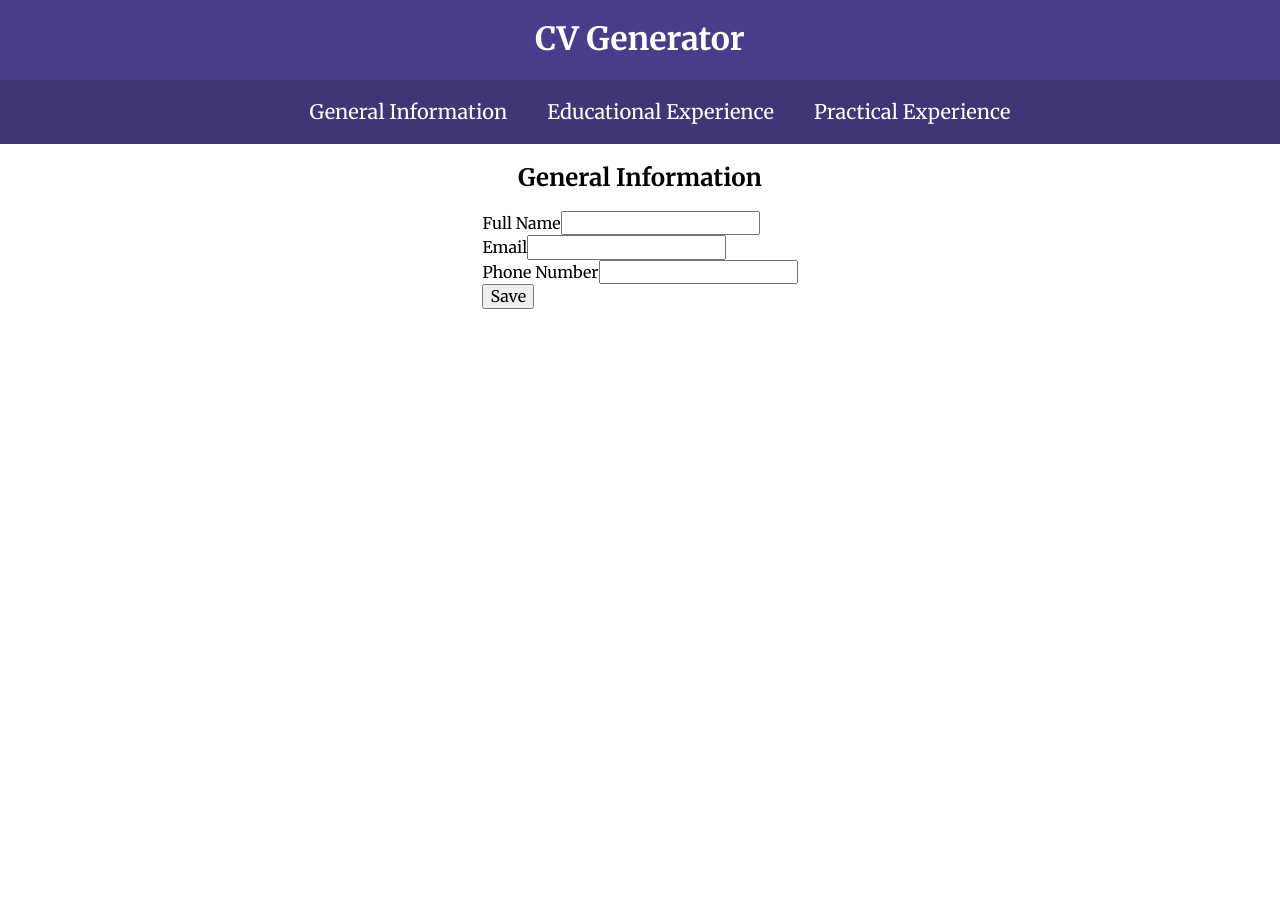
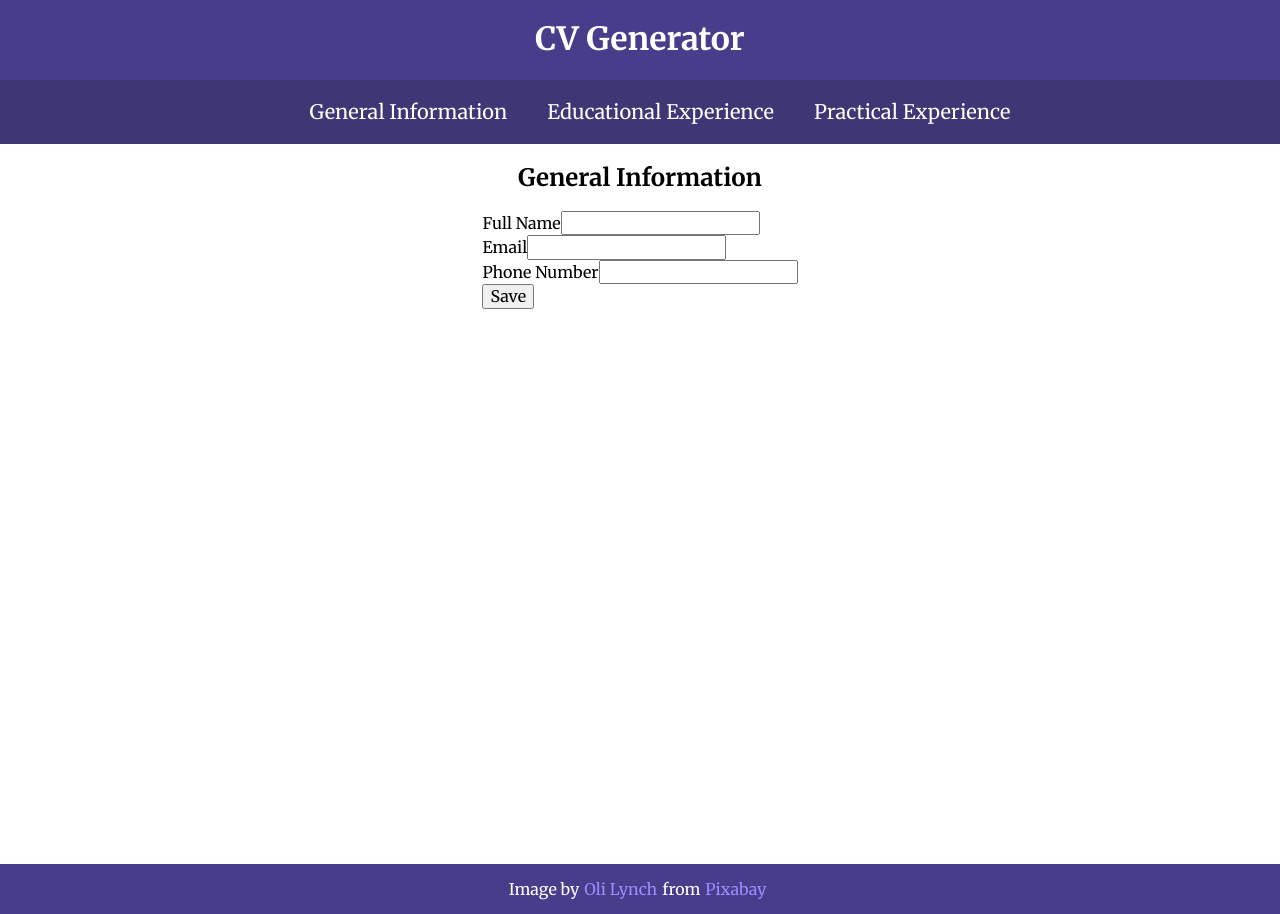
Before and after one commit to cesar-a-delacruz/cv-application, a React (Vite) app: page / in a window 1280 px wide. Before the commit the page ends 800 px from the top, so only its background shows below. Built offline with nearby package versions, Linux system fonts and the light colour scheme.

Commit message:
feat: include background image with credit
This commit includes a background image in <main> and also includes a
<footer> with credit for the image

```diff
--- a/src/main.css
+++ b/src/main.css
@@ -17,5 +17,24 @@ div#root > * {
 header {
     background-color: darkslateblue;
     color: white;
-    width: 100%;
 }
+
+main {
+    background-image: linear-gradient(rgba(72, 61, 140, 0.20)), url(./res/resume.jpg);
+    background-size: cover;
+    min-height: 90vh;
+}
+
+footer {
+    background-color: darkslateblue;
+    color: white;
+}
+
+a {
+    color: rgb(155, 140, 255);
+    margin: 5px;
+    text-decoration: none;
+}
+a:hover {
+    text-decoration: underline;
+}
--- a/src/main.jsx
+++ b/src/main.jsx
@@ -18,6 +18,18 @@ function App() {
         <h2>{section.name}</h2>
         <Content section={section} updateInfo={updateInfo} />
       </main>
+      <footer>
+        <p>
+          Image by
+          <a href="https://pixabay.com/users/olilynch-3815693/?utm_source=link-attribution&utm_medium=referral&utm_campaign=image&utm_content=3726428">
+            Oli Lynch
+          </a>
+          from
+          <a href="https://pixabay.com//?utm_source=link-attribution&utm_medium=referral&utm_campaign=image&utm_content=3726428">
+            Pixabay
+          </a>
+        </p>
+      </footer>
     </>
   )
 
```
Also changed, not shown: src/res/resume.jpg (added).
